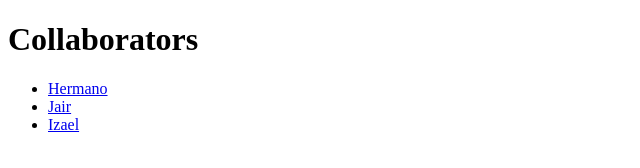
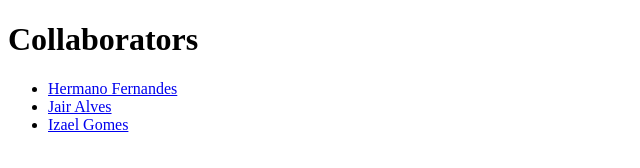
Before and after one commit to ronaldprofile/github-for-teams, a plain HTML site: page index.html in a window 1280 px wide. Shown: the whole page, without its empty margins (0-640 px from the left). Drawn offline with Linux system fonts and the light colour scheme.

Commit message:
change name collaborators

```diff
--- a/index.html
+++ b/index.html
@@ -10,9 +10,9 @@
     <h1>Collaborators</h1>
 
     <ul>
-        <li><a href="https://github.com/#" target="_blank">Hermano</a></li>
-        <li><a href="https://github.com/#" target="_blank">Jair</a></li>
-        <li><a href="https://github.com/#" target="_blank">Izael</a></li>
+        <li><a href="https://github.com/" target="_blank">Hermano Fernandes</a></li>
+        <li><a href="https://github.com/" target="_blank">Jair Alves</a></li>
+        <li><a href="https://github.com/" target="_blank">Izael Gomes</a></li>
     </ul>
 </body>
 </html>
```
